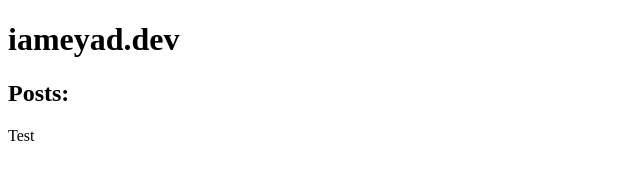
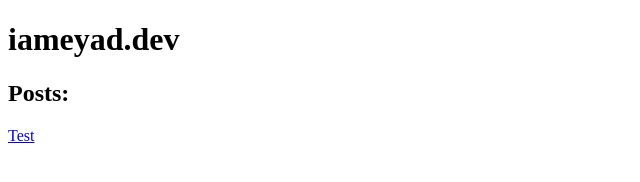
Before and after one commit to IAmEyad/iameyad.github.io, a plain HTML site: page index.html in a window 1280 px wide. Shown: the full height of the page, 0-640 px from the left. Drawn offline with Linux system fonts and the light colour scheme.

Commit message:
Update index.html

```diff
--- a/index.html
+++ b/index.html
@@ -6,5 +6,5 @@
 	<body>
 		<h1>iameyad.dev</h1>
 		<h2>Posts:</h2>
-		<p>Test<a href="/posts/index.html"></p>
+		<a href="/posts/index.html">Test</a>
 </html>
```
